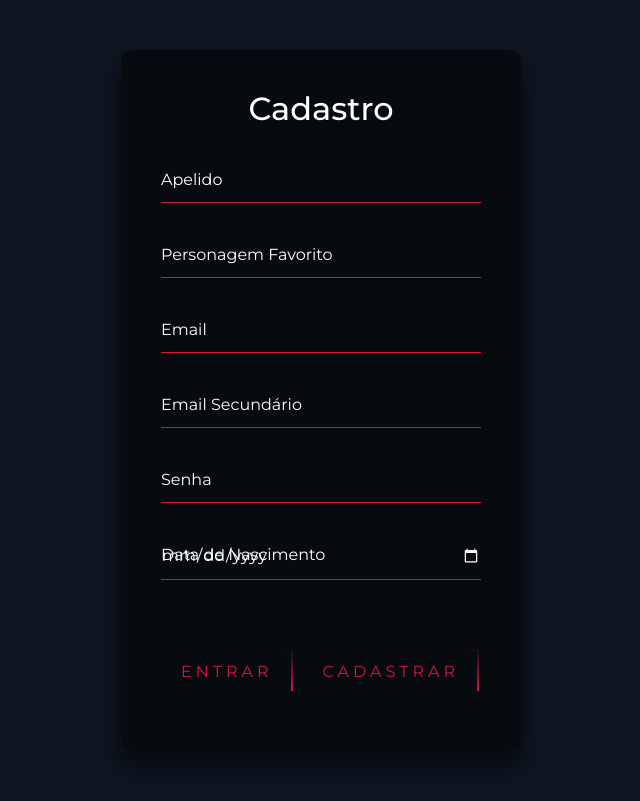
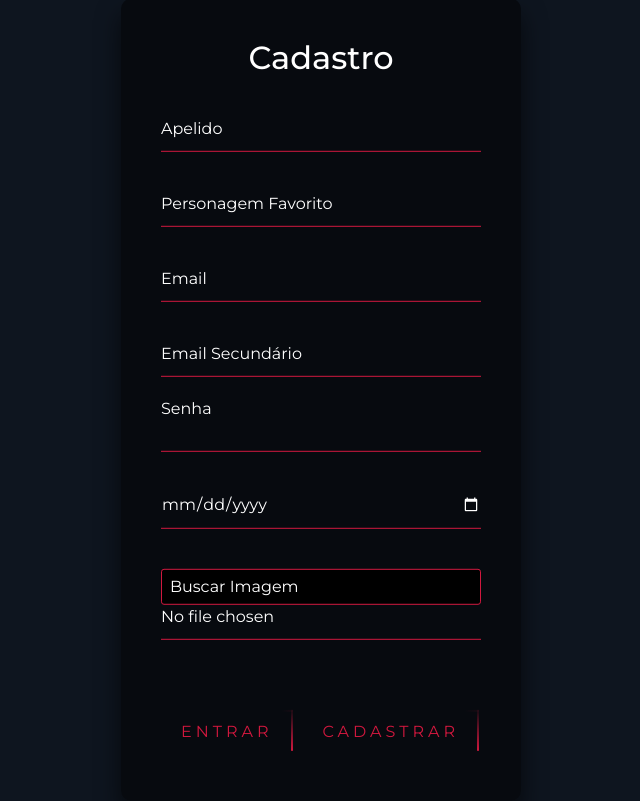
Before and after one commit to cinefyPFC/echeveria-code, a React (Create React App) app: page /cadastro in a window 1280 px wide. Shown: the whole page, without its empty margins (319-959 px from the left). Built offline with nearby package versions, Linux system fonts and the light colour scheme.

Commit message:
Atualização imagem

```diff
--- a/src/components/Menu/index.jsx
+++ b/src/components/Menu/index.jsx
@@ -1,11 +1,9 @@
-import React, { useState } from 'react';
+import React from 'react';
 import {Navbar, NavbarBrand, Nav, NavItem,NavLink, } from 'reactstrap';
 import imgLogo from './img/CinefyLogo.png';
 import './style/menu.css';
-const Menu = (props) => {
-  const [isOpen, setIsOpen] = useState(false);
+const Menu = () => {
 
-  const toggle = () => setIsOpen(!isOpen);
 
   return (
     <div>
--- a/src/components/Sidenavbar/navbarUser.js
+++ b/src/components/Sidenavbar/navbarUser.js
@@ -1,4 +1,4 @@
-import React, { useState } from 'react';
+import React from 'react';
 import { Link } from 'react-router-dom';
 import {
   Navbar,
--- a/src/routes/routes.js
+++ b/src/routes/routes.js
@@ -1,7 +1,7 @@
 import React from 'react';
 import { BrowserRouter, Route, Switch } from 'react-router-dom';
 import Cadastro from '../views/Cadastro';
-import Erro from '../views/Error';
+//import Erro from '../views/Error';
 import Home from '../views/Home';
 import Login from '../views/Login';
 import Profile from '../views/Perfil';
--- a/src/style/global.css
+++ b/src/style/global.css
@@ -51,3 +51,6 @@ li {
 .cast-person .person-body {
   height: 65px !important;
 }
+.nav-link:hover {
+  color: white !important;
+}
--- a/src/views/Cadastro/index.jsx
+++ b/src/views/Cadastro/index.jsx
@@ -15,11 +15,8 @@ function Cadastro() {
   const [personagem, setPersonagem] = useState('');
   const [emailSecundario, setEmailSecundario] = useState('');
   const [dtNascimento, setDtnascimento] = useState('');
-  // const [foto, setFoto] = useState('');
+  const [avatar, setAvatar] = useState('');
 
-  // const onDrop = (foto) => {
-  //   setFoto([...foto]);
-  // };
   const notificarSucessoCadastro = (response) => {
     toast.success(
       'Usuario ' + response.data.apelido + ' cadastrado com sucesso!',
@@ -57,7 +54,6 @@ function Cadastro() {
         <h2>Cadastro</h2>
         <form>
           <div className="user-box">
-            {/* <input type="text" name="apelido" required="" /> */}
             <input
               type="text"
               name="apelido"
@@ -70,7 +66,6 @@ function Cadastro() {
             <label>Apelido</label>
           </div>
           <div className="user-box">
-            {/* <input type="text" name="apelido" required="" /> */}
             <input
               type="text"
               name="apelido"
@@ -83,7 +78,6 @@ function Cadastro() {
             <label>Personagem Favorito</label>
           </div>
           <div className="user-box">
-            {/* <input type="email" name="" required="" /> */}
             <input
               type="text"
               pattern="/^[^\s@]+@[^\s@]+$/"
@@ -96,7 +90,6 @@ function Cadastro() {
             <label>Email</label>
           </div>
           <div className="user-box">
-            {/* <input type="email" name="" required="" /> */}
             <input
               type="text"
               pattern="/^[^\s@]+@[^\s@]+$/"
@@ -110,12 +103,11 @@ function Cadastro() {
           </div>
 
           <div className="user-box">
-            {/* <input type="password" name="" required="" /> */}
             <input
               type="password"
               pattern="[^\0]"
               name="password"
-              required=""
+              required="Digite a senha"
               value={senha}
               onChange={(e) => setSenha(e.target.value)}
             />
@@ -124,29 +116,31 @@ function Cadastro() {
           </div>
 
           <div className="user-box">
-            {/* <input type="email" name="" required="" /> */}
             <input
               type="Date"
               name=""
+              placeholder="Data Nascimento"
               date-format="MM DD YYYY"
-              max="2100-12-31"
+              max="2019-12-31"
               maxLength="8"
-              onBlur="(this.type='text')"
+              required="Digite sua data de nascimento"
               value={dtNascimento}
               onChange={(e) => setDtnascimento(e.target.value)}
             />
-
-            <label>Data de Nascimento</label>
+          </div>
+          <div className="user-box">
+            <input
+              id="upload"
+              name=""
+              type="file"
+              className="file-input"
+              accept="image/*"
+              value={avatar}
+              onChange={(e) => setAvatar(e.target.value)}
+              //onChange={(e)=> { this.readFile(e) }}
+            />
           </div>
 
-          {/* <div className="user-box">
-            <ImageUploader
-              withIcon={true}
-              onChange={onDrop}
-              imgExtension={['.jpg', '.gif', '.png', '.gif', '.jpeg']}
-              maxFileSize={5242880}
-            />
-          </div> */}
           <Link to="/login">
             <span></span>
             <span></span>
@@ -176,6 +170,7 @@ function Cadastro() {
         personagemFav: personagem,
         emailSecundario: emailSecundario,
         dtNascimento: dtNascimento,
+        avatar:avatar
       })
       .then(function (response) {
         notificarSucessoCadastro(response);
@@ -184,9 +179,6 @@ function Cadastro() {
         console.log('Opa aconteceu esse erro aqui!', error.toJSON());
         notificarFalha(error);
       });
-    setApelido('');
-    setEmail('');
-    setSenha('');
   }
 }
 
--- a/src/views/Cadastro/style/cadastro.css
+++ b/src/views/Cadastro/style/cadastro.css
@@ -3,7 +3,7 @@
   top: 50%;
   left: 50%;
   width: 400px;
-  height: 700px;
+  height: auto;
   padding: 40px;
   -webkit-transform: translate(-50%, -50%);
   -ms-transform: translate(-50%, -50%);
@@ -184,7 +184,7 @@ input:valid+label {
 }
 
 .esqueci-senha a:hover {
-  background: white !important;
+  background: var(--white) !important;
   color: var(--white);
   border-radius: 5px;
   box-shadow: 0 0 5px var(--box-shadow-btn), 0 0 25px var(--box-shadow-btn), 0 0 50px var(--box-shadow-btn), 0 0 100px var(--box-shadow-btn);
@@ -192,7 +192,36 @@ input:valid+label {
 input[type="date"]::-webkit-calendar-picker-indicator {
   cursor: pointer;
   filter: invert(1) brightness(100%) sepia(1%) saturate(1%) hue-rotate(360deg);
+  color: red !important;
 }
+
+
+
 ::-ms-reveal {
   filter: invert(1) brightness(100%) sepia(1%) saturate(1%) hue-rotate(360deg);
 }
+
+.file-input::-webkit-file-upload-button {
+  /*visibility: hidden;*/
+  display: none;
+}
+.file-input::before {
+  content: 'Buscar Imagem';
+  color: var(--white);
+  display: flex;
+  background: -webkit-linear-gradient(top, #000000, #000000);
+  border: 1px solid var(--box-shadow-btn);
+  border-radius: 3px;
+  padding: 5px 8px;
+  cursor: pointer;
+  font-size: 16px;
+}
+.file-input:hover::before {
+  border-color: var(--white);
+}
+.file-input:active {
+  outline: 0;
+}
+.file-input:active::before {
+  background: -webkit-linear-gradient(top, #000000, #000000);
+}
--- a/src/views/Dashboard/Profile/index.jsx
+++ b/src/views/Dashboard/Profile/index.jsx
@@ -1,6 +1,5 @@
 import React from 'react';
 import HeaderAdmin from '../../../components/HeaderAdmin';
-import { Col } from 'reactstrap';
 
 function Dashboard() {
   return (
--- a/src/views/GerenciamentoUsuario/index.jsx
+++ b/src/views/GerenciamentoUsuario/index.jsx
@@ -1,6 +1,6 @@
 import React from 'react';
 import HeaderAdmin from '../../components/HeaderAdmin';
-import { Button, Table } from 'reactstrap';
+import { Table } from 'reactstrap';
 import './style/gerenciamento.css';
 import { FiUserX, FiEdit} from "react-icons/fi";
 
--- a/src/views/Login/index.jsx
+++ b/src/views/Login/index.jsx
@@ -1,6 +1,6 @@
 import React, { useState } from 'react';
 import api from '../../services/api';
-import { Link, Redirect, useHistory } from 'react-router-dom';
+import { Link, useHistory } from 'react-router-dom';
 import { toast, ToastContainer } from 'react-toastify';
 import 'react-toastify/dist/ReactToastify.min.css';
 
--- a/src/views/Perfil/index.jsx
+++ b/src/views/Perfil/index.jsx
@@ -1,7 +1,6 @@
-import React, { Component, useEffect, useState } from 'react';
+import React, {useEffect, useState } from 'react';
 import './style/perfil.css';
 import api from '../../services/api';
-import { useHistory } from 'react-router-dom';
 import { Col, Row, Button } from 'reactstrap';
 import NavbarUser from '../../components/Sidenavbar/navbarUser';
 
@@ -52,7 +51,7 @@ function Profile() {
                         className="img-radius"
                       />
                       <h6 className="info-user-nome">Cinefy React</h6>
-                      <p className="text-center personagem-favorito">Yoda</p>
+                      <p className="text-center personagem-favorito">{usuario.apelido}</p>
                     </div>
                   </Col>
                   <Col sm={8} className="conteudo-usuario">
```
